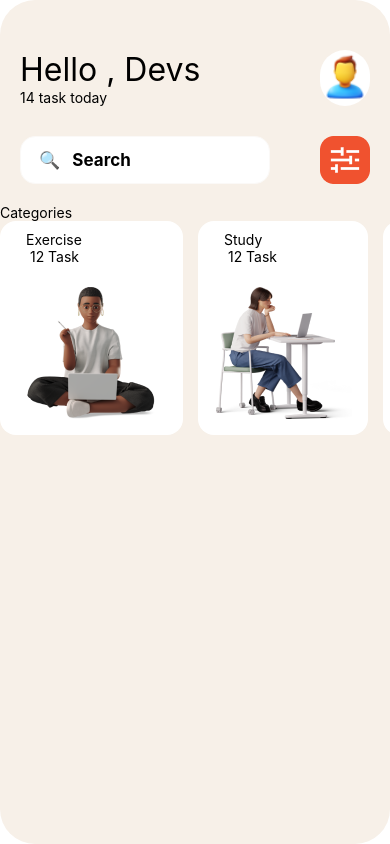
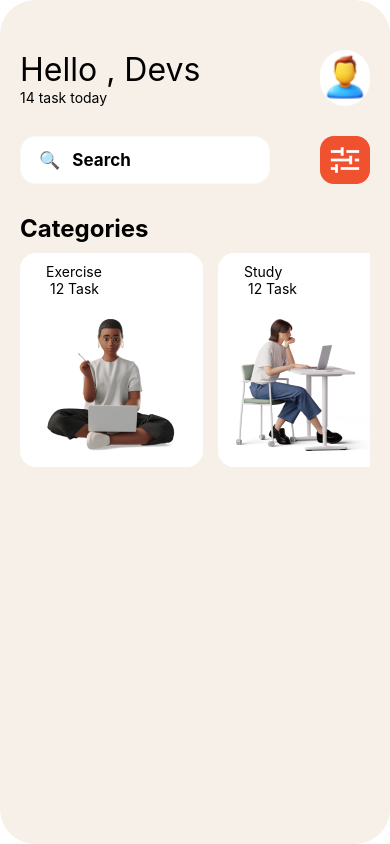
Before and after one commit to CyrilAshong/rn-assignment3-11253767, a React Native app: screen / in a window 390 px wide. Built offline with nearby package versions, Linux system fonts and the light colour scheme.

Commit message:
Added styles to the card component

```diff
--- a/App.js
+++ b/App.js
@@ -25,7 +25,6 @@ export default function App() {
         <ScrollView showsHorizontalScrollIndicator={false} horizontal={true}>
           <Cards {...category1} />
           <Cards {...category2} />
-          <Cards {...category2} />
         </ScrollView>
       </ScrollView>
     </SafeAreaView>
@@ -39,4 +38,14 @@ const styles = StyleSheet.create({
     paddingTop: 20,
     borderRadius: 35,
   },
+  categoryText: {
+    fontSize: 24,
+    fontWeight: 'bold',
+    marginBottom: 10,
+  },
+  cardContainer: {
+    marginTop: 10,
+    paddingHorizontal: 20,
+    marginBottom: 10
+  }
 });
```
